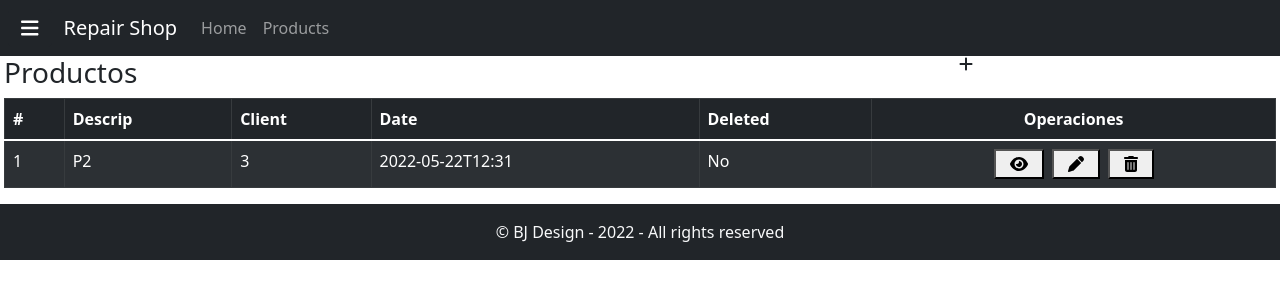
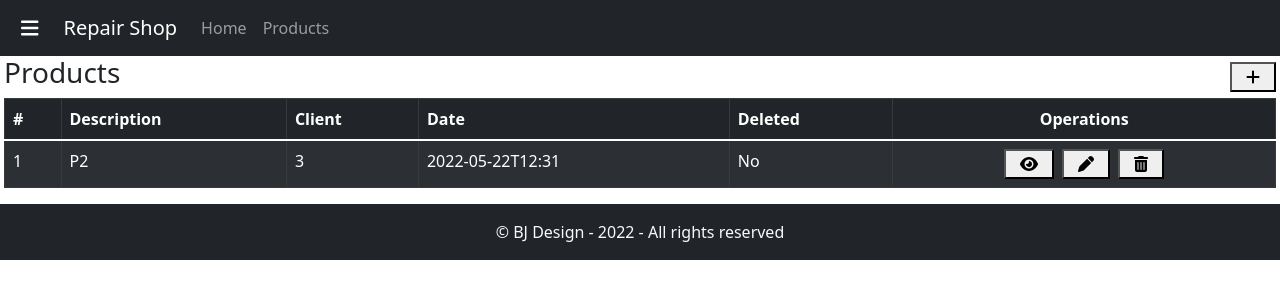
Before and after one commit to JassanBraian/repairshop, a React (Create React App) app: page /products in a window 1280 px wide. Shown: the top 300 px of the page. Built offline with nearby package versions, Linux system fonts and the light colour scheme; data requests are answered from the project's data file.

Commit message:
fixed button add product style

```diff
--- a/src/components/entities/product/baseProduct/ProductFormCrud.jsx
+++ b/src/components/entities/product/baseProduct/ProductFormCrud.jsx
@@ -12,7 +12,6 @@ import Swal from 'sweetalert2';
 import ProductContext from '../../../../context/product/ProductContext';
 
 const ProductFormCrud = (props) => {
-
     const { products, getProducts } = useContext(ProductContext);
 
     const URLReUpDe = props.productId ?
--- a/src/components/entities/product/baseProduct/ProductFuncFC.jsx
+++ b/src/components/entities/product/baseProduct/ProductFuncFC.jsx
@@ -5,7 +5,6 @@ import { faEye, faCheck, faPen, faTrashAlt } from "@fortawesome/free-solid-svg-i
 import ProductFormCrud from './ProductFormCrud';
 
 const ProductFuncFC = (props) => {
-
     const [modRead, setModRead] = useState(false);
     const hideModalRead = () => setModRead(false);
     const showModalRead = () => setModRead(true);
@@ -41,7 +40,7 @@ const ProductFuncFC = (props) => {
                 centered
             >
                 <Modal.Header closeButton>
-                    Detalle
+                    Detail
                 </Modal.Header>
                 <ModalBody>
                     <ProductFormCrud
--- a/src/components/entities/product/baseProduct/ProductInquiry.jsx
+++ b/src/components/entities/product/baseProduct/ProductInquiry.jsx
@@ -7,7 +7,6 @@ import { faPlus } from '@fortawesome/free-solid-svg-icons';
 import ProductContext from '../../../../context/product/ProductContext';
 
 const ProductInquiry = (props) => {
-
     const { products, getProducts } = useContext(ProductContext);
 
     const [modCre, setModCre] = useState(false);
@@ -22,15 +21,15 @@ const ProductInquiry = (props) => {
         <>
             <div className="row">
                 <div className="col mx-1">
-                    <h3>Productos</h3>
+                    <h3>Products</h3>
                 </div>
-                <div className="col">
-                    <section
-                        className="me-1 px-1 d-flex align-items-center justify-content-center btnAe "
+                <div className="col d-flex align-items-center justify-content-end">
+                    <button
+                        className="btnAa mx-1"
                         onClick={showModalCre}
                     >
-                        <FontAwesomeIcon icon={faPlus} />
-                    </section>
+                        <FontAwesomeIcon icon={faPlus} className="mx-2" />
+                    </button>
                 </div>
             </div>
             <div className="row mx-1">
@@ -38,11 +37,11 @@ const ProductInquiry = (props) => {
                     <thead>
                         <tr>
                             <th>#</th>
-                            <th>Descrip</th>
+                            <th>Description</th>
                             <th>Client</th>
                             <th>Date</th>
                             <th>Deleted</th>
-                            <th className='text-center'>Operaciones</th>
+                            <th className='text-center'>Operations</th>
                         </tr>
                     </thead>
                     <tbody>
```
